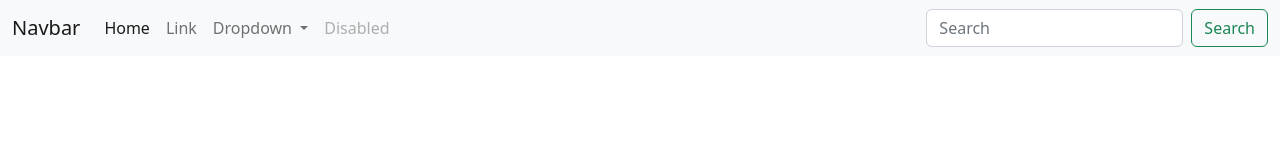
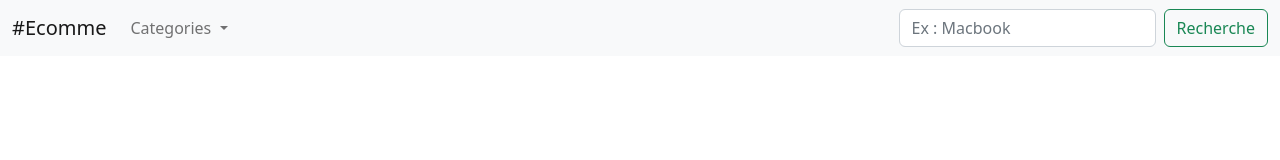
Before and after one commit to jochri3/poe-ecommerce-front, a website with bundled scripts: page public/index.html in a window 1280 px wide. Built offline with nearby package versions, Linux system fonts and the light colour scheme; files whose address does not match are found by name.

Commit message:
edit the HTML navbar

```diff
--- a/public/index.html
+++ b/public/index.html
@@ -11,21 +11,15 @@
   <body>
   <nav class="navbar navbar-expand-lg bg-light">
     <div class="container-fluid">
-      <a class="navbar-brand" href="#">Navbar</a>
+      <a class="navbar-brand" href="#">#Ecomme</a>
       <button class="navbar-toggler" type="button" data-bs-toggle="collapse" data-bs-target="#navbarSupportedContent" aria-controls="navbarSupportedContent" aria-expanded="false" aria-label="Toggle navigation">
         <span class="navbar-toggler-icon"></span>
       </button>
       <div class="collapse navbar-collapse" id="navbarSupportedContent">
         <ul class="navbar-nav me-auto mb-2 mb-lg-0">
-          <li class="nav-item">
-            <a class="nav-link active" aria-current="page" href="#">Home</a>
-          </li>
-          <li class="nav-item">
-            <a class="nav-link" href="#">Link</a>
-          </li>
           <li class="nav-item dropdown">
             <a class="nav-link dropdown-toggle" href="#" role="button" data-bs-toggle="dropdown" aria-expanded="false">
-              Dropdown
+              Categories
             </a>
             <ul class="dropdown-menu">
               <li><a class="dropdown-item" href="#">Action</a></li>
@@ -34,13 +28,10 @@
               <li><a class="dropdown-item" href="#">Something else here</a></li>
             </ul>
           </li>
-          <li class="nav-item">
-            <a class="nav-link disabled">Disabled</a>
-          </li>
         </ul>
         <form class="d-flex" role="search">
-          <input class="form-control me-2" type="search" placeholder="Search" aria-label="Search">
-          <button class="btn btn-outline-success" type="submit">Search</button>
+          <input class="form-control me-2" type="search" placeholder="Ex : Macbook" aria-label="Search">
+          <button class="btn btn-outline-success" type="submit">Recherche</button>
         </form>
       </div>
     </div>
```
